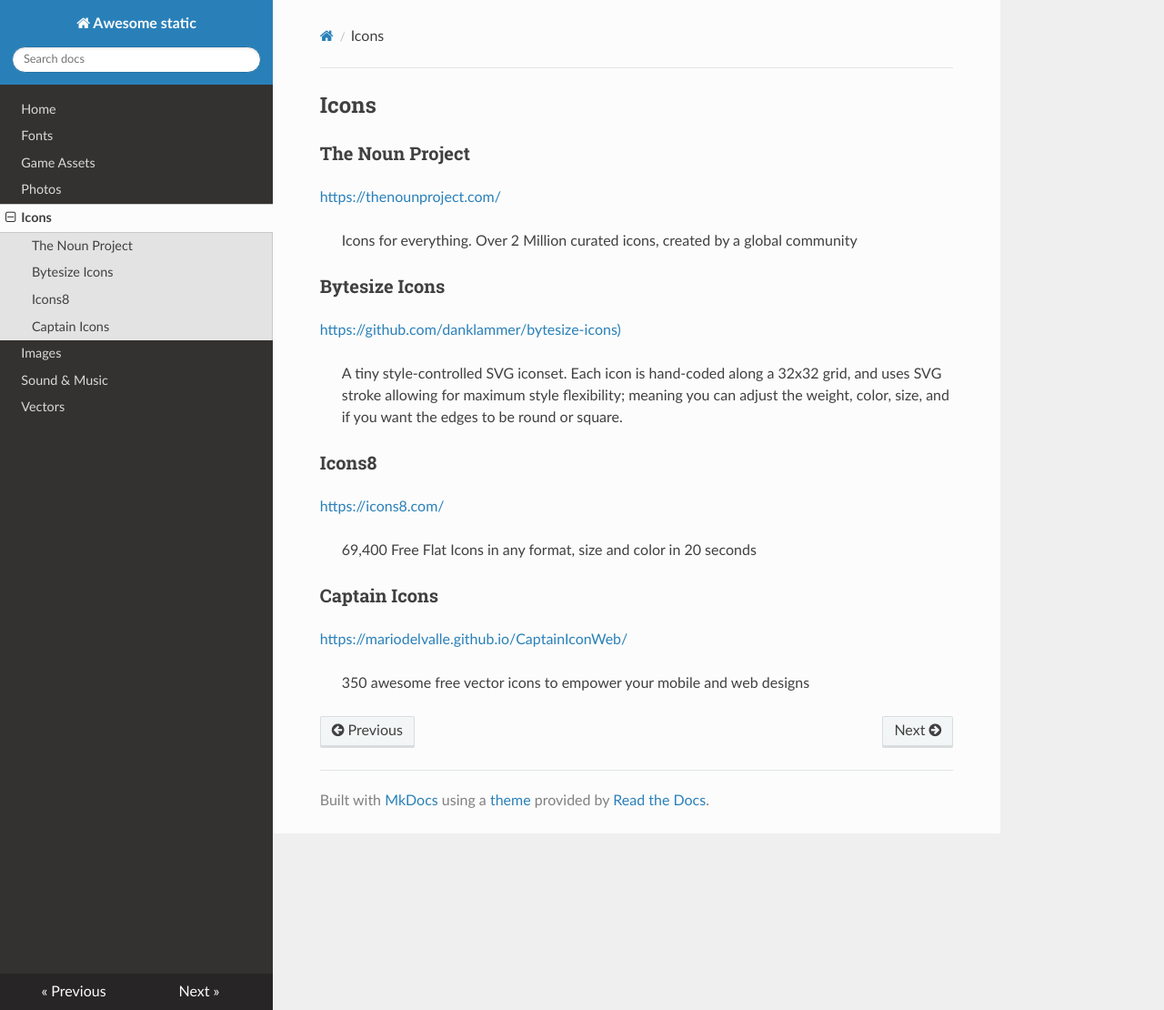
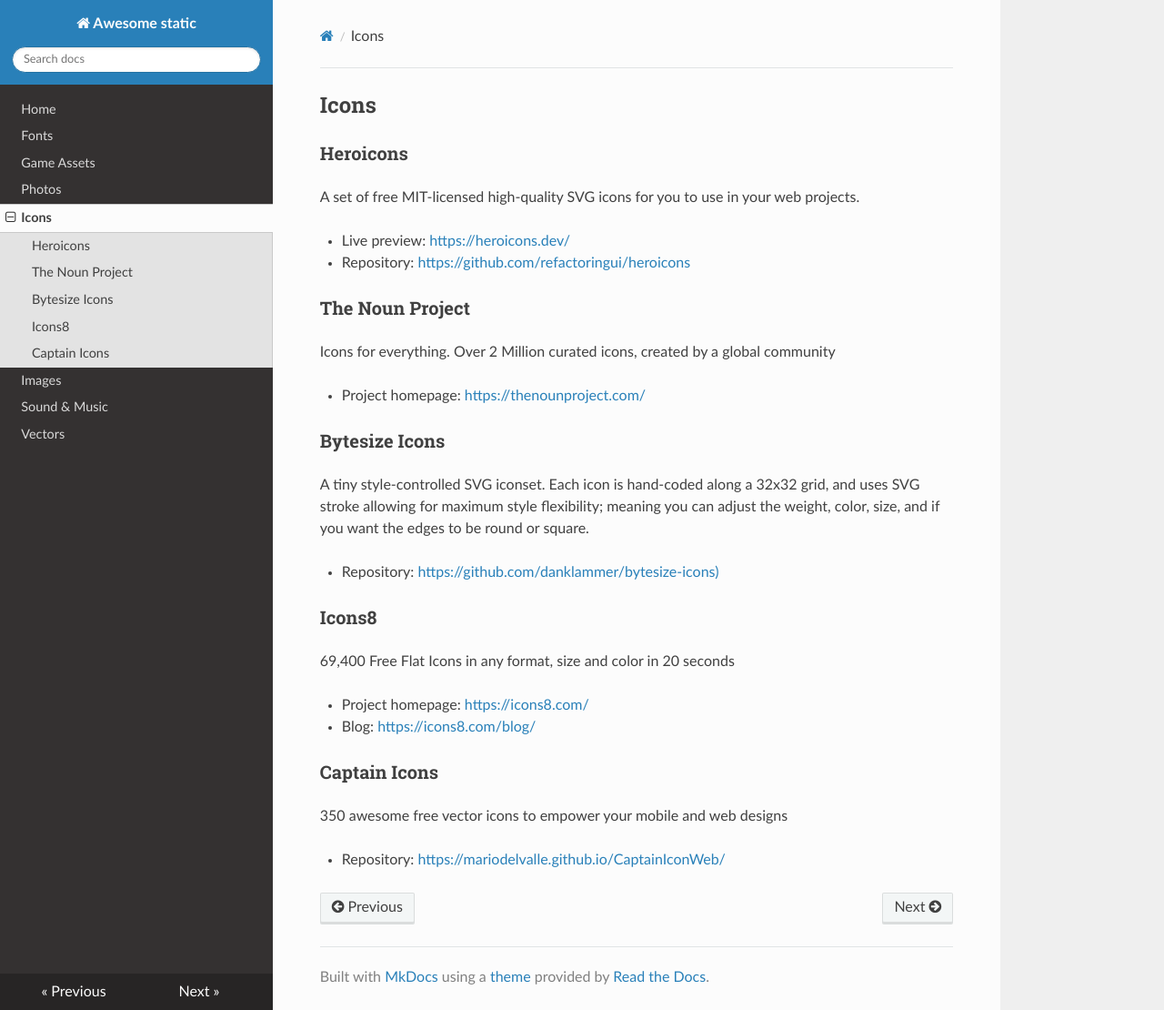
Before and after one commit to euribates/awesome-static, an MkDocs documentation site: the page built from docs/icons.md, in a window 1280 px wide and 1110 px high. Shown: the whole window at 91% size. Built offline with MkDocs 1.6.1, drawn with Linux system fonts in a browser that asks for light colours; nearby versions of some CDN libraries.

Commit message:
Add heroicons

```diff
--- a/docs/icons.md
+++ b/docs/icons.md
@@ -1,28 +1,38 @@
+## Icons
 
-## Icons
+### Heroicons
+
+A set of free MIT-licensed high-quality SVG icons for you to use in your web projects.
+
+- Live preview: <https://heroicons.dev/>
+
+- Repository: <https://github.com/refactoringui/heroicons>
 
 ### The Noun Project
 
-<https://thenounproject.com/>
+Icons for everything. Over 2 Million curated icons, created by a global community
 
-> Icons for everything. Over 2 Million curated icons, created by a global community
+- Project homepage: <https://thenounproject.com/>
 
 ### Bytesize Icons
 
-  <https://github.com/danklammer/bytesize-icons)>
+A tiny style-controlled SVG iconset. Each icon is hand-coded along a 32x32
+grid, and uses SVG stroke allowing for maximum style flexibility; meaning you
+can adjust the weight, color, size, and if you want the edges to be round or
+square.
 
-  > A tiny style-controlled SVG iconset. Each icon is hand-coded along a 32x32 grid, and uses SVG stroke allowing for
-  > maximum style flexibility; meaning you can adjust the weight, color, size, and
-  > if you want the edges to be round or square.
+- Repository: <https://github.com/danklammer/bytesize-icons)>
 
 ### Icons8
 
-  <https://icons8.com/>
+69,400 Free Flat Icons in any format, size and color in 20 seconds
 
-  > 69,400 Free Flat Icons in any format, size and color in 20 seconds
+- Project homepage: <https://icons8.com/>
+- Blog: <https://icons8.com/blog/>
+
 
 ### Captain Icons
 
- <https://mariodelvalle.github.io/CaptainIconWeb/>
+350 awesome free vector icons to empower your mobile and web designs
 
- > 350 awesome free vector icons to empower your mobile and web designs
+- Repository: <https://mariodelvalle.github.io/CaptainIconWeb/>
```
